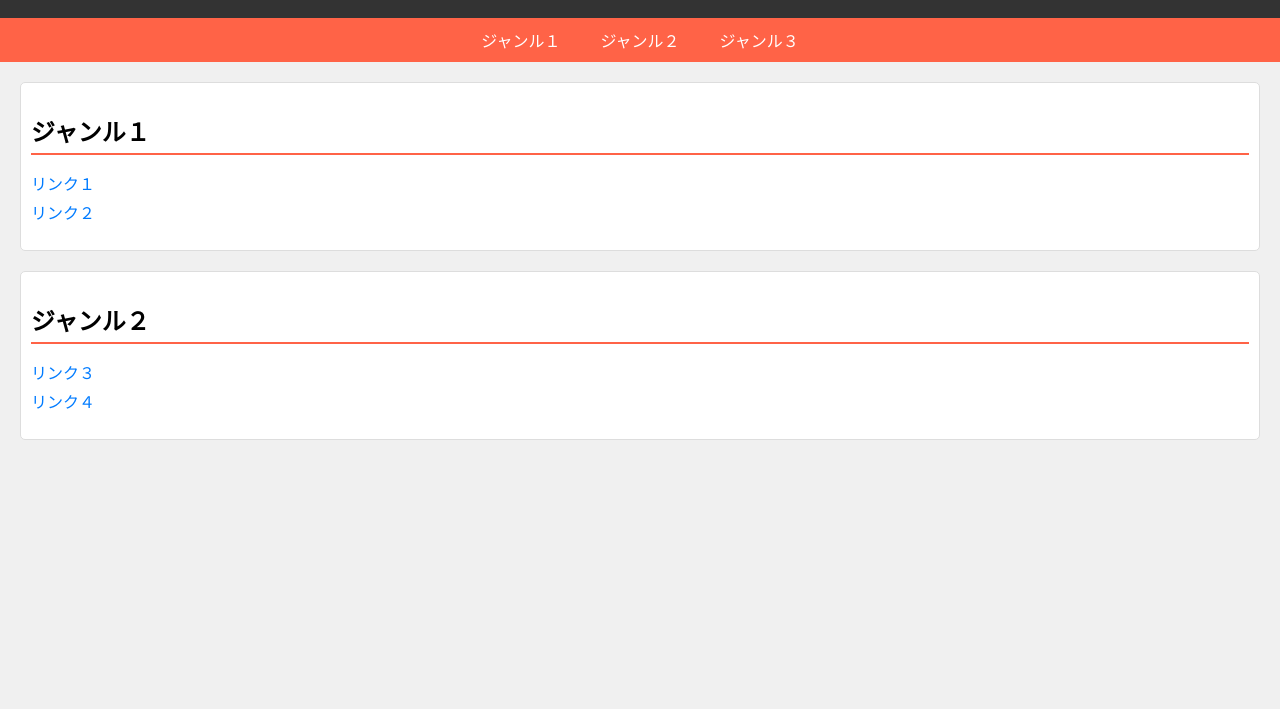
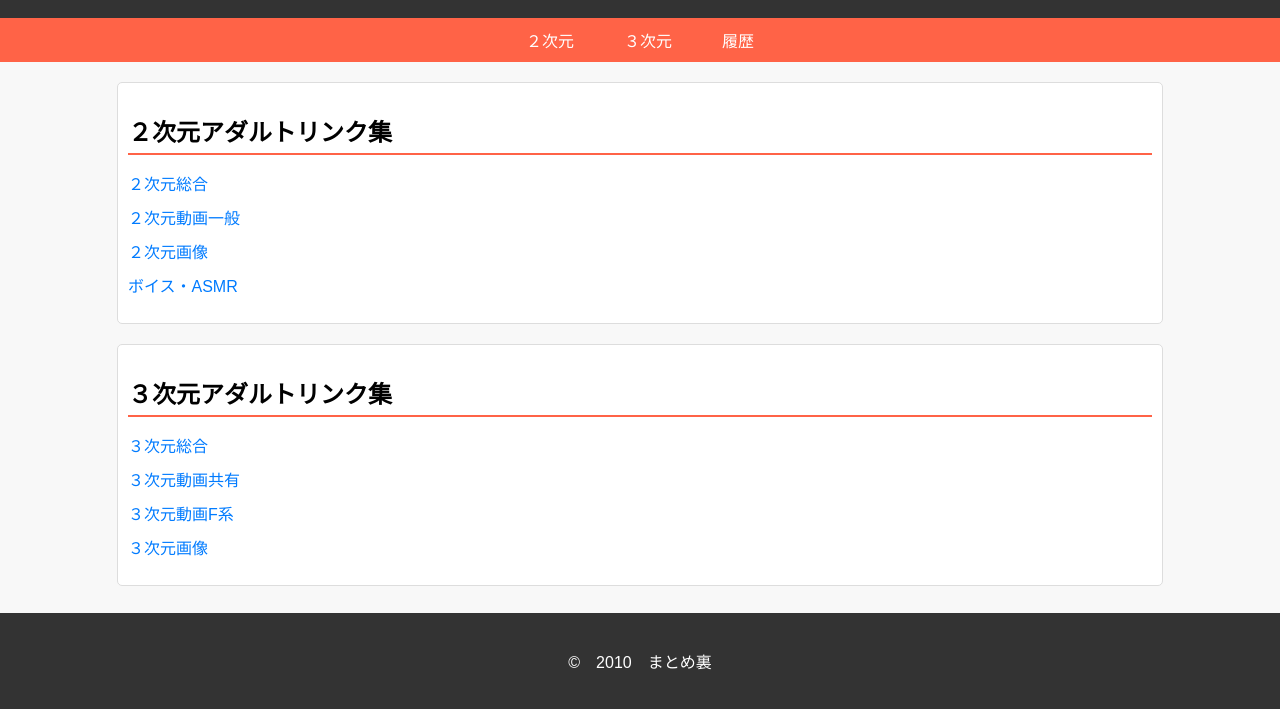
Before and after one commit to akasatana12321/akasatana12321.github.io, a plain HTML site: page index.html in a window 1280 px wide. Shown: the part 91-800 px from the top of the page. Drawn offline with Linux system fonts and the light colour scheme.

Commit message:
Add files via upload

```diff
--- a/index.html
+++ b/index.html
@@ -7,28 +7,35 @@
 </head>
 <body>
     <header>
-        <h1>リンク集サイト</h1>
+        <h1>まとめ裏</h1>
     </header>
     <nav>
         <ul>
-            <li><a href="＃ジャンル１">ジャンル１</a></li>
-            <li><a href="＃ジャンル２">ジャンル２</a></li>
-            <li><a href="＃ジャンル３">ジャンル３</a></li>
+            <li><a href="＃二次元">２次元</a></li>
+            <li><a href="＃三次元">３次元</a></li>
+            <li><a href="＃履歴">履歴</a></li>
         </ul>
     </nav>
-    <section id="ジャンル１">
-        <h2>ジャンル１</h2>
+    <section id="二次元">
+        <h2>２次元アダルトリンク集</h2>
         <ul class="link-list">
-            <li><a href="リンク１.html">リンク１</a></li>
-            <li><a href="リンク２.html">リンク２</a></li>
+            <li><a href="#">２次元総合</a></li>
+            <li><a href="#">２次元動画一般</a></li>
+            <li><a href="#">２次元画像</a></li>
+            <li><a href="#">ボイス・ASMR</a></li>
         </ul>
     </section>
-    <section id="ジャンル２">
-        <h2>ジャンル２</h2>
+    <section id="三次元">
+        <h2>３次元アダルトリンク集</h2>
         <ul class="link-list">
-            <li><a href="リンク３.html">リンク３</a></li>
-            <li><a href="リンク４.html">リンク４</a></li>
+            <li><a href="#">３次元総合</a></li>
+            <li><a href="#">３次元動画共有</a></li>
+            <li><a href="#">３次元動画F系</a></li>
+            <li><a href="#">３次元画像</a></li>
         </ul>
     </section>
+    <footer>
+        <p>©　2010　まとめ裏</p>
+    </footer>
 </body>
 </html>
--- a/styles.css
+++ b/styles.css
@@ -1,6 +1,6 @@
 body {
     font-family: Arial, sans-serif;
-    background-color: #f0f0f0;
+    background-color: #f8f8f8;
     margin: 0;
     padding: 0;
 }
@@ -8,37 +8,44 @@ body {
 header {
     background-color: #333;
     color: #fff;
+    text-align: center;
+    padding: 10px 0;
+}
+
+nav {
+    background-color: #ff6347;
     padding: 10px 0;
     text-align: center;
 }
 
-nav {
-    background-color: #ff6347;
-    padding: 10px;
-    text-align:center;
-}
-
 nav ul {
     list-style: none;
+    margin: 0;
     padding: 0;
-    margin: 0;
     display: flex;
     justify-content: center;
 }
 
 nav ul li {
-    margin: 0 10px;
+    margin: 0 15px;
 }
 
 nav ul li a {
     color: #fff;
     text-decoration: none;
     padding: 5px 10px;
+    border-radius: 5px;
+    transition: background-color 0.3s;
+}
+
+nav ul li a:hover {
+    background-color: #ff8566;
 }
 
 section {
-    margin: 20px;
+    margin: 20px auto;
     padding: 10px;
+    width: 80%;
     background-color: #fff;
     border: 1px solid #ddd;
     border-radius: 5px;
@@ -56,7 +63,7 @@ h2 {
 }
 
 .link-list li {
-    margin-bottom: 5px;
+    margin: 10px 0;
 }
 
 .link-list li a {
@@ -67,3 +74,13 @@ h2 {
 .link-list li a:hover {
     text-decoration: underline;
 }
+
+footer {
+    text-align: center;
+    padding: 20px 0;
+    background-color: #333;
+    color: #fff;
+    position: fixed;
+    width: 100%;
+    bottom: 0;
+}
```
